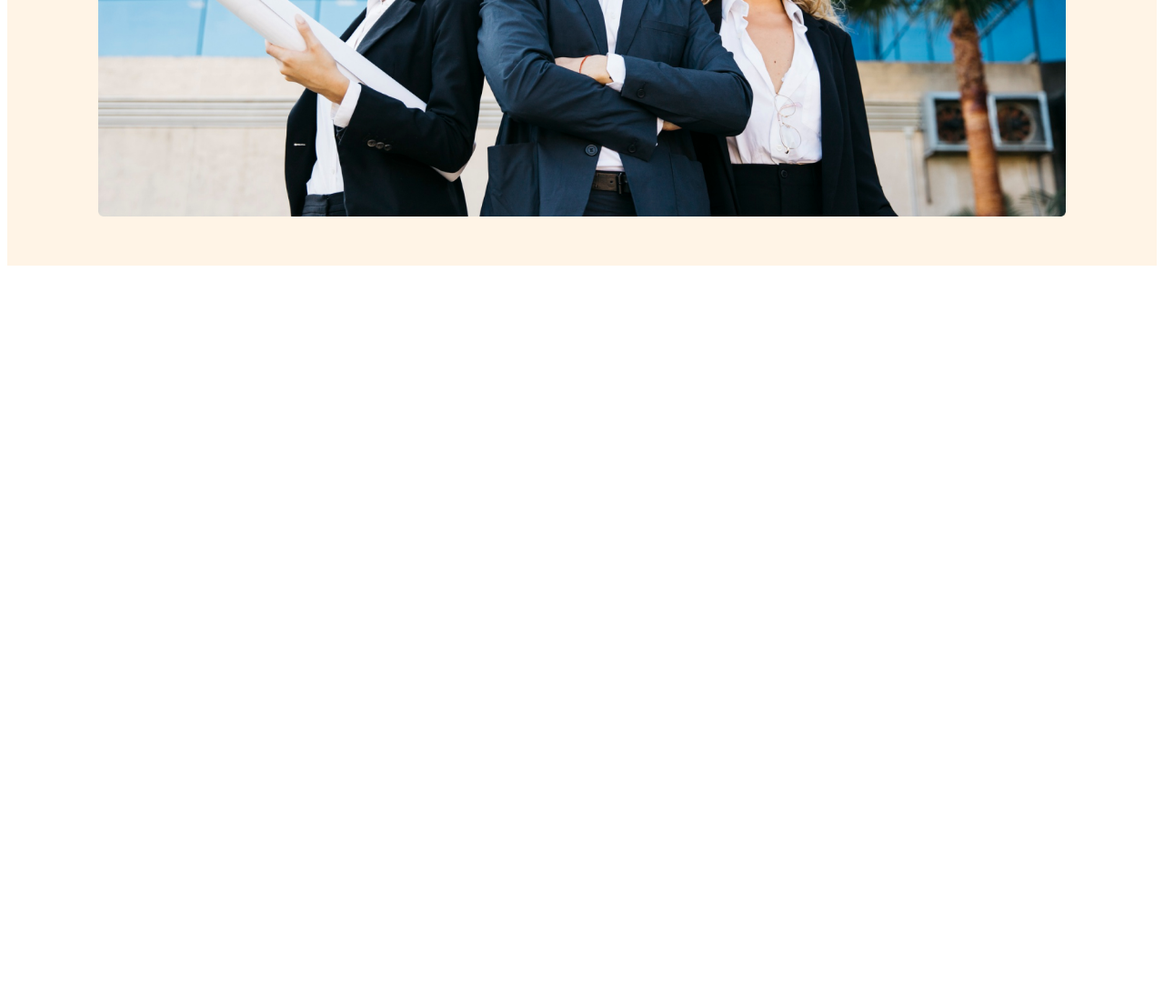
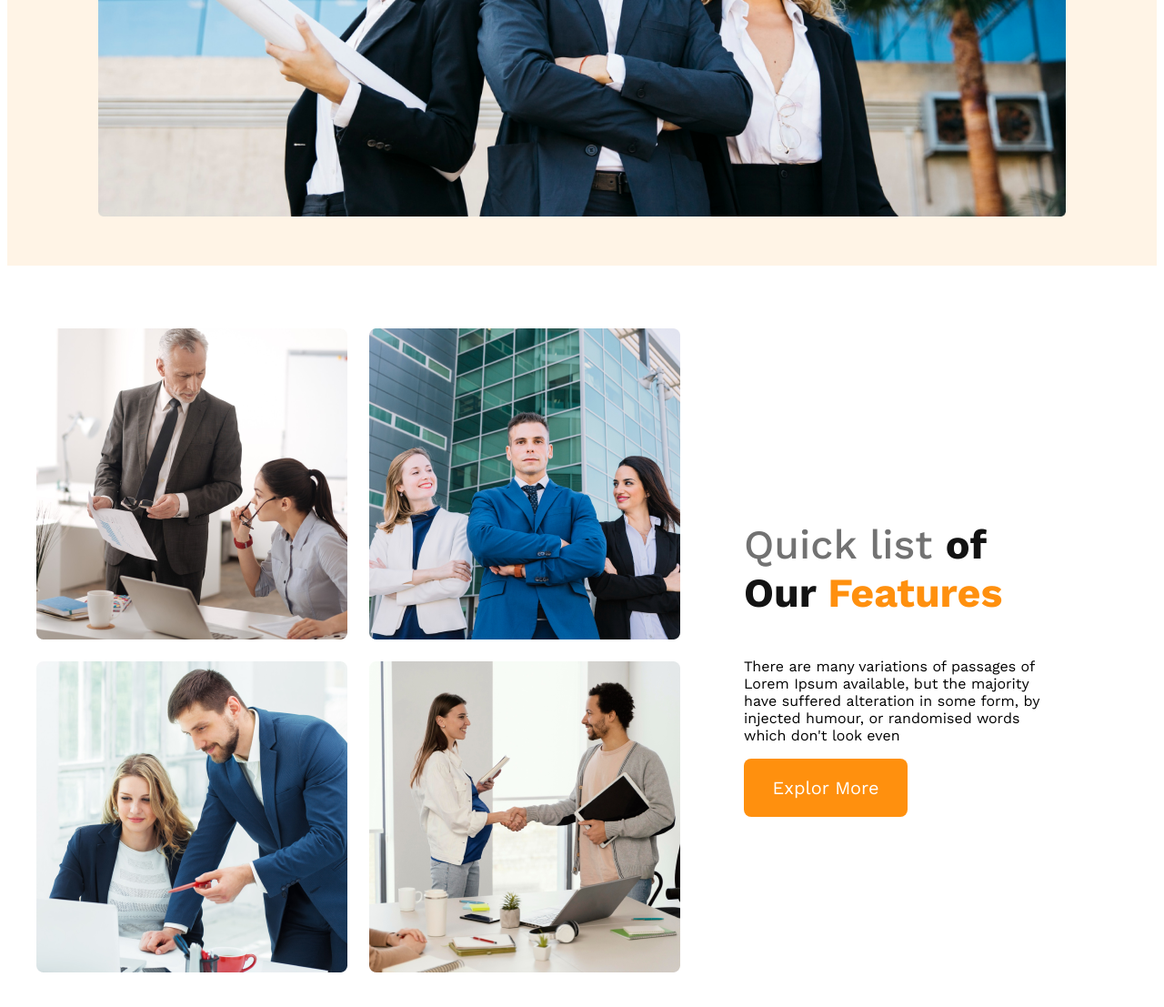
Before and after one commit to Tariqulislamsadek/Architects-website, a plain HTML site: page index.html in a window 1280 px wide. Shown: the part 845-1952 px from the top of the page at 91% size. Before the commit the page ends 1145 px from the top, so only its background shows below. Drawn offline with nearby package versions, Linux system fonts and the light colour scheme.

Commit message:
teams section complit and responsive

```diff
--- a/index.html
+++ b/index.html
@@ -7,6 +7,7 @@
     <link rel="stylesheet" href="./style.css">
 </head>
 <body>
+    <!-- ----------------header start--------------- -->
     <header>
           <nav>
             <h3 class="nav-title">G3 Architects</h3>
@@ -28,7 +29,26 @@
             <img src="./images/banner.png" alt="">
           </div>
     </header>
+    <!-----------------header End --------- -->
     <main>
+        <!-- ----------features section start----------- -->
+
+        <section class="temas-container">
+            <div class="teams-img-container">
+                <img src="./images/team1.png" alt="">
+                <img src="./images/team2.png" alt="">
+                <img src="./images/team3.png" alt="">
+                <img src="./images/team4.png" alt="">
+
+            </div>
+
+            <div class="teams-content">
+                <h3 class="teams-title"><span class="quick-list">Quick list </span><span class="of-our">of Our</span> <span class="features">Features</span></h3>
+                <p class="teams-description">There are many variations of passages of Lorem Ipsum available, but the majority have suffered alteration in some form, by injected humour, or randomised words which don't look even</p>
+                <button class="btn-primary">Explor More</button>
+
+            </div>
+        </section>
 
     </main>
     <footer>
--- a/style.css
+++ b/style.css
@@ -35,11 +35,13 @@ nav{
     text-align: center;
     font-size: 2.5rem;
     font-weight: 700;
+
 }
 nav >ul{
     display: flex;
     text-align: center;
     margin-top: 30px;
+
 }
 nav li{
 
@@ -48,6 +50,11 @@ nav li{
     text-align: center;
     font-size: 1rem;
     font-weight: 500;
+    list-style: none;
+
+}
+nav li a{
+    text-decoration: none;
 }
 
 /**********banner style***************/
@@ -78,16 +85,101 @@ nav li{
 }
 
 
+
+/* ********************main styles*************** */
+
+main{
+    max-width: 1200px;
+    margin: 4.3rem auto;
+}
+
+
+/* teams style */
+.temas-container{
+    display: flex;
+    align-items: center;
+
+}
+
+.teams-img-container{
+    display: grid;
+    grid-template-columns: repeat(2,1fr);
+    gap: 1.5rem;
+
+}
+
+.teams-content{
+    padding-left: 70px;
+    padding-right: 70px;
+}
+
+.teams-title{
+    font-size: 2.8rem;
+}
+.teams-title .quick-list{
+    color:#727272;
+    font-weight: 500;
+
+}
+
+
+.teams-title .of-our{
+    color: #131313;
+    font-weight: 700;
+
+}
+.teams-title .features{
+    color: #FF900E;
+    font-weight: 700;
+}
+.teams-description{
+    color: ;
+}
+
+
+
+
+
+
+
+
 /* responsive style */
 @media screen and (max-width:576px) {
+    header{
+        padding: 20px;
+    }
+    nav ,.temas-container{
+        flex-direction: column;
+    }
+    .banner-content{
+        width: auto;
+    }
+
+    .teams-img-container {
+        display: grid;
+        grid-template-columns: repeat(1,1fr);
+        gap: 1.5rem;
+    }
+
+}
+
+/* tablet or medimun device */
+@media screen and (min-width:576px) and (max-width:960px) {
+
     header{
         padding: 20px;
     }
     nav{
         flex-direction: column;
     }
+    nav >ul{
+        justify-content: space-between;
+    }
     .banner-content{
         width: auto;
     }
 
+    .temas-container{
+        flex-direction: column;
+    }
 }
```
